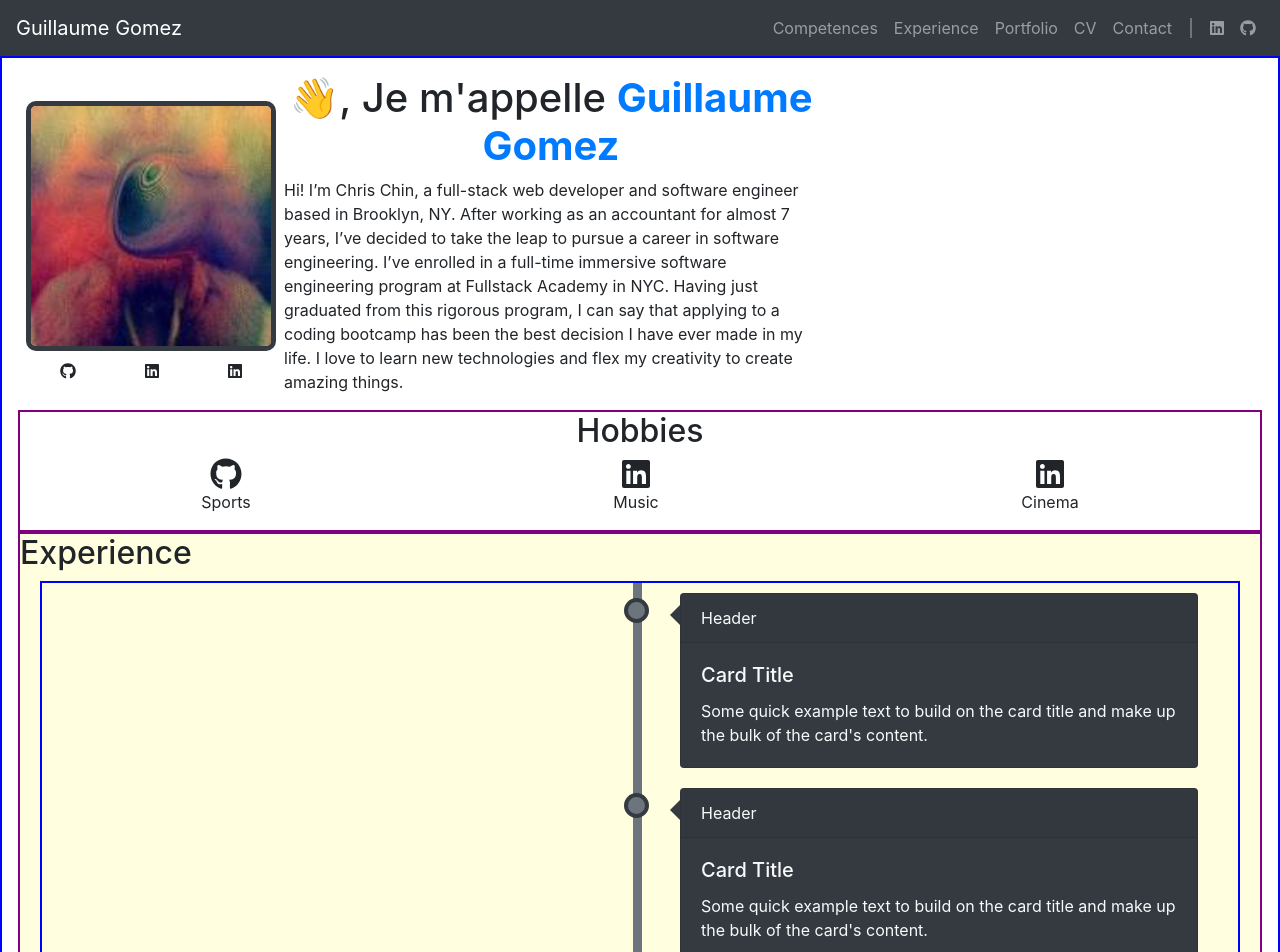
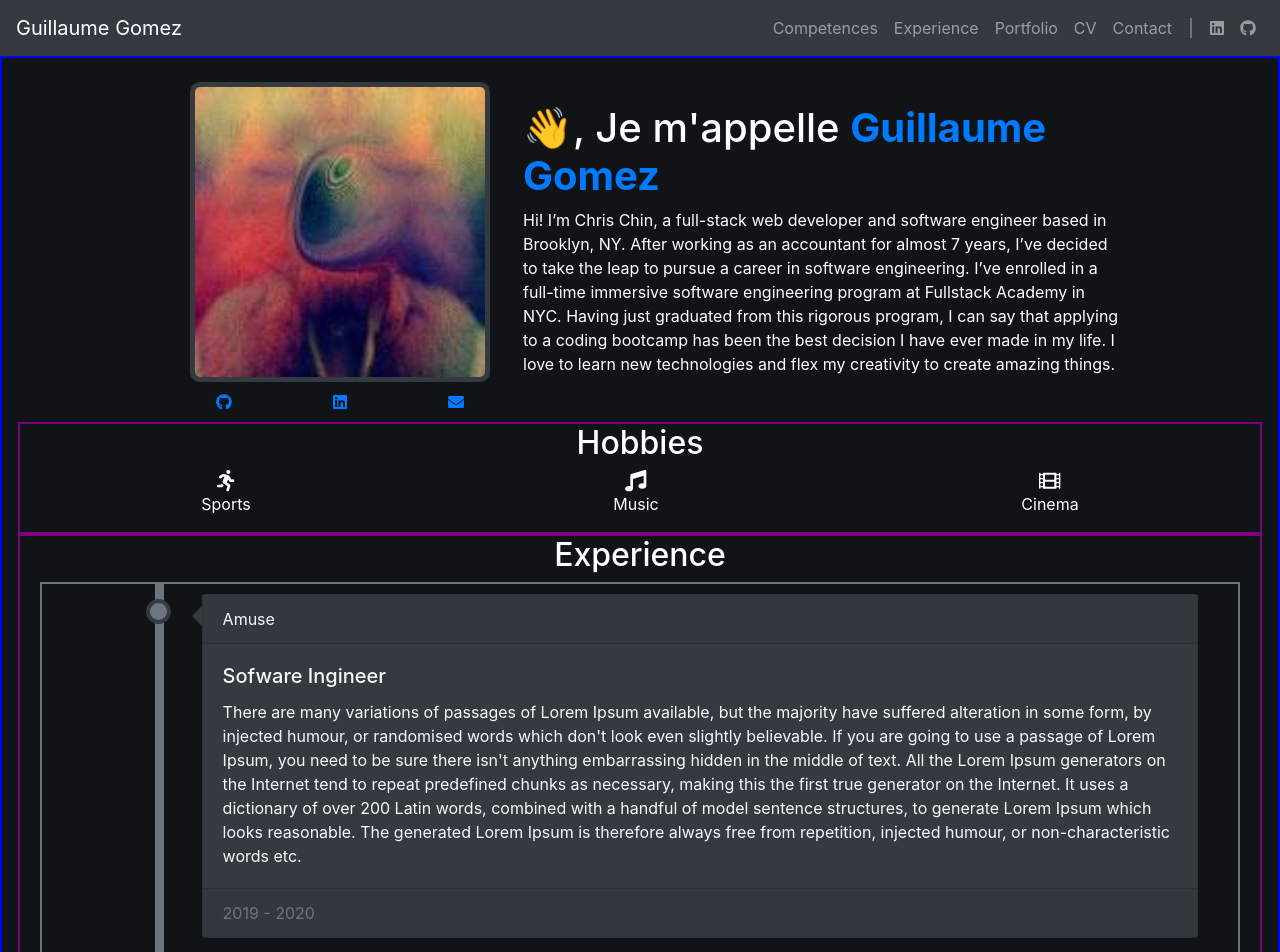
Before and after one commit to guillaume-gomez/guillaume-gomez.github.io, a React (Create React App) app in the folder my-app/: page / in a window 1280 px wide. Shown: the top 952 px of the page. Built offline with nearby package versions, Linux system fonts and the light colour scheme.

Commit message:
improve styles

```diff
--- a/my-app/src/AboutMe.css
+++ b/my-app/src/AboutMe.css
@@ -21,13 +21,13 @@
   list-style-type: none;
 }
 
-.wave-hand {
-  text-align:  center;
+.text {
+  text-align: center;
 }
 
 .avatar-img {
-  width: 250px;
-  height: 250px;
+  width: 300px;
+  height: 300px;
   border-radius: 10px;
   border: 5px solid var(--dark);
   margin-bottom: 8px;
@@ -36,9 +36,14 @@
 @media (min-width: 1200px) {
   .about-me-content {
     flex-direction: row;
-    width: 800px;
+    justify-content: center
+  }
+  .text {
+    width: 600px;
+    text-align: left;
   }
   .avatar {
-    align-items: center
+    align-items: center;
+    width: 350px;
   }
 }
--- a/my-app/src/AboutMe.tsx
+++ b/my-app/src/AboutMe.tsx
@@ -4,8 +4,10 @@ import profile from "./profile.jpeg";
 
 import { FontAwesomeIcon } from '@fortawesome/react-fontawesome';
 import { faGithub, faLinkedin } from '@fortawesome/free-brands-svg-icons';
+import { faEnvelope } from '@fortawesome/free-solid-svg-icons';
 
 import "./AboutMe.css";
+import { GITHUB, LINKEDIN, MAIL } from './constants';
 
 function AboutMe() {
   const { t } = useTranslation();
@@ -15,13 +17,20 @@ function AboutMe() {
         <img className="avatar-img" src={profile} loading="lazy" alt="profile image"/>
         <ul className="icons">
           <li>
-            <FontAwesomeIcon icon={faGithub} />
+            <a href={GITHUB}>
+              <FontAwesomeIcon icon={faGithub} />
+            </a>
+
           </li>
           <li>
-            <FontAwesomeIcon icon={faLinkedin} />
+            <a href={LINKEDIN}>
+              <FontAwesomeIcon icon={faLinkedin} />
+            </a>
           </li>
           <li>
-            <FontAwesomeIcon icon={faLinkedin} />
+            <a href={`mailto:${MAIL}`}>
+              <FontAwesomeIcon icon={faEnvelope} />
+            </a>
           </li>
          </ul>
       </div>
--- a/my-app/src/App.css
+++ b/my-app/src/App.css
@@ -1,4 +1,5 @@
 .App {
+  background: #111417;
 }
 
 .App-container {
--- a/my-app/src/Experience.css
+++ b/my-app/src/Experience.css
@@ -1,4 +1,20 @@
 .experience-content {
   border: 2px solid purple;
-  background: lightyellow;
+  display: flex;
+  flex-direction: column;
 }
+
+.experience-jobs {
+  max-width: 1200px;
+}
+
+.experience-title {
+  text-align: center;
+}
+
+@media (min-width: 1200px) {
+  .experience-content {
+      align-items: center;
+  justify-content: center;
+  }
+}
--- a/my-app/src/Experience.tsx
+++ b/my-app/src/Experience.tsx
@@ -6,12 +6,12 @@ import Job from "./Job";
 function Experience() {
   return (
     <div className="experience-content">
-      <h2>Experience</h2>
+      <h2 className="experience-title">Experience</h2>
       <div className="experience-jobs">
         <Timeline>
-          <Job />
-          <Job />
-          <Job />
+          <Job company={"Amuse"} begin={"2019"} end={"2020"} jobTitle="Sofware Ingineer" jobDescription="There are many variations of passages of Lorem Ipsum available, but the majority have suffered alteration in some form, by injected humour, or randomised words which don't look even slightly believable. If you are going to use a passage of Lorem Ipsum, you need to be sure there isn't anything embarrassing hidden in the middle of text. All the Lorem Ipsum generators on the Internet tend to repeat predefined chunks as necessary, making this the first true generator on the Internet. It uses a dictionary of over 200 Latin words, combined with a handful of model sentence structures, to generate Lorem Ipsum which looks reasonable. The generated Lorem Ipsum is therefore always free from repetition, injected humour, or non-characteristic words etc."/>
+          <Job company={"Amuse"} begin={"2019"} end={"2020"} jobTitle="Sofware Ingineer" jobDescription="Ceci est une test"/>
+          <Job company={"Amuse"} begin={"2019"} end={"2020"} jobTitle="Sofware Ingineer" jobDescription="Ceci est une test"/>
         </Timeline>
       </div>
     </div>
--- a/my-app/src/Header.tsx
+++ b/my-app/src/Header.tsx
@@ -4,6 +4,8 @@ import { useTranslation } from 'react-i18next';
 
 import { FontAwesomeIcon } from '@fortawesome/react-fontawesome'
 import { faGithub, faLinkedin } from '@fortawesome/free-brands-svg-icons'
+
+import { LINKEDIN, GITHUB } from "./constants";
 
 function Header() {
   const { t } = useTranslation();
@@ -20,10 +22,10 @@ function Header() {
           <Nav.Link href="#features">{t("header.contact")}</Nav.Link>
           <span style={{border: "1px solid var(--secondary)", margin: "10px"}}>
           </span>
-          <Nav.Link eventKey={2} href="https://www.linkedin.com/in/guillaume-gomez-252a14a3">
+          <Nav.Link eventKey={2} href={LINKEDIN}>
             <FontAwesomeIcon icon={faLinkedin} />
           </Nav.Link>
-          <Nav.Link eventKey={2} href="https://github.com/guillaume-gomez">
+          <Nav.Link eventKey={2} href={GITHUB}>
             <FontAwesomeIcon icon={faGithub} />
           </Nav.Link>
         </Nav>
--- a/my-app/src/Job.css
+++ b/my-app/src/Job.css
@@ -3,7 +3,7 @@
   padding: 10px 40px;
   position: relative;
   background-color: inherit;
-  width: 50%;
+  width: 90%;
 }
 
 /* The circles on the timeline */
@@ -15,6 +15,7 @@
   background-color: var(--secondary);
   border: 4px solid var(--dark);
   top: 15px;
+  left: -200px;
   border-radius: 50%;
   z-index: 1;
 }
@@ -28,7 +29,7 @@
 
   /* Place the container to the right */
 .job-right {
-  left: 50%;
+  left: 10%;
 }
 
 /* Add arrows to the right container (pointing left) */
--- a/my-app/src/Job.tsx
+++ b/my-app/src/Job.tsx
@@ -2,7 +2,15 @@ import React from 'react';
 import { Card } from 'react-bootstrap';
 import "./Job.css";
 
-function Job() {
+interface JobInterface {
+  begin: string;
+  end: string;
+  company: string;
+  jobTitle: string;
+  jobDescription: string;
+}
+
+function Job({begin, end, jobTitle, jobDescription, company} : JobInterface) {
   return (
      <div className="job-container job-right">
        <Card
@@ -10,14 +18,14 @@ function Job() {
           text="light"
           className="job-content"
         >
-          <Card.Header>Header</Card.Header>
+          <Card.Header>{company}</Card.Header>
           <Card.Body>
-            <Card.Title>Card Title </Card.Title>
+            <Card.Title>{jobTitle}</Card.Title>
             <Card.Text>
-              Some quick example text to build on the card title and make up the bulk
-              of the card's content.
+              {jobDescription}
             </Card.Text>
           </Card.Body>
+           <Card.Footer className="text-muted">{begin} - {end}</Card.Footer>
         </Card>
     </div>
   );
--- a/my-app/src/Leissure.tsx
+++ b/my-app/src/Leissure.tsx
@@ -4,6 +4,7 @@ import profile from "./profile.jpeg";
 
 import { FontAwesomeIcon } from '@fortawesome/react-fontawesome';
 import { faGithub, faLinkedin } from '@fortawesome/free-brands-svg-icons';
+import { faRunning, faMusic, faFilm } from '@fortawesome/free-solid-svg-icons';
 
 import "./Leissure.css";
 
@@ -14,15 +15,15 @@ function Leissure() {
       <h2 className="leissure-title">Hobbies</h2>
       <ul className="leissure-icons">
         <li>
-          <FontAwesomeIcon icon={faGithub} size="2x" />
+          <FontAwesomeIcon icon={faRunning} size="lg" />
           <p>Sports</p>
         </li>
         <li>
-          <FontAwesomeIcon icon={faLinkedin} size="2x"/>
+          <FontAwesomeIcon icon={faMusic} size="lg"/>
           <p>Music</p>
         </li>
         <li>
-          <FontAwesomeIcon icon={faLinkedin} size="2x"/>
+          <FontAwesomeIcon icon={faFilm} size="lg"/>
           <p>Cinema</p>
         </li>
        </ul>
--- a/my-app/src/Timeline.css
+++ b/my-app/src/Timeline.css
@@ -1,7 +1,6 @@
 .timeline {
-  border: 2px solid blue;
+  border: 2px solid var(--secondary);
   position: relative;
-  max-width: 1200px;
   margin: 0 auto;
 }
 
@@ -12,6 +11,6 @@
   background-color: var(--secondary);
   top: 0;
   bottom: 0;
-  left: 50%;
+  left: 10%;
   margin-left: -7px;
 }
--- /dev/null
+++ b/my-app/src/constants.ts
@@ -0,0 +1,3 @@
+export const MAIL = "guillaume.gomez846@gmail.com";
+export const LINKEDIN = "https://www.linkedin.com/in/guillaume-gomez-252a14a3";
+export const GITHUB = "https://github.com/guillaume-gomez";
--- a/my-app/src/index.css
+++ b/my-app/src/index.css
@@ -5,6 +5,7 @@ body {
     sans-serif;
   -webkit-font-smoothing: antialiased;
   -moz-osx-font-smoothing: grayscale;
+  color: white;
 }
 
 code {
```
